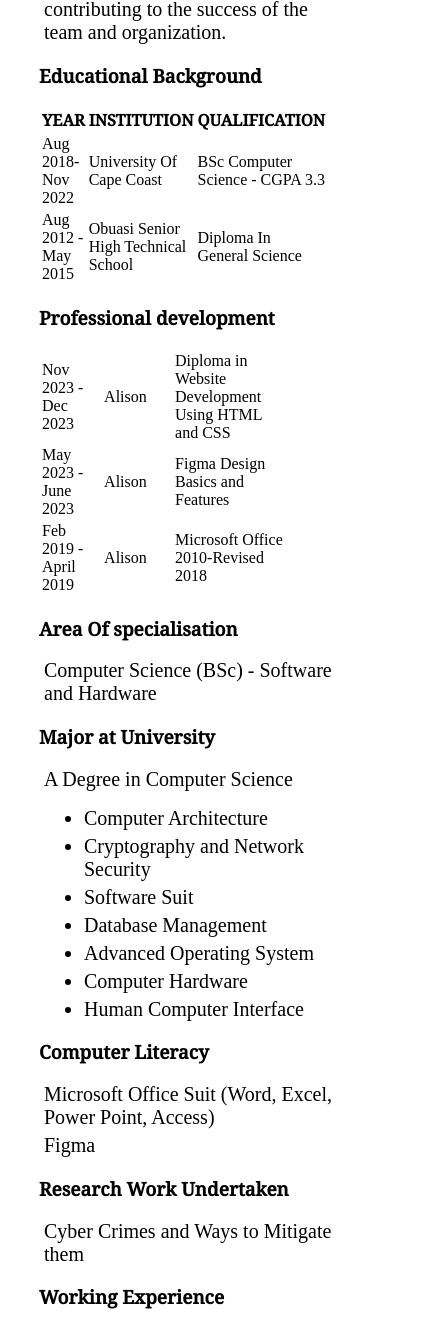
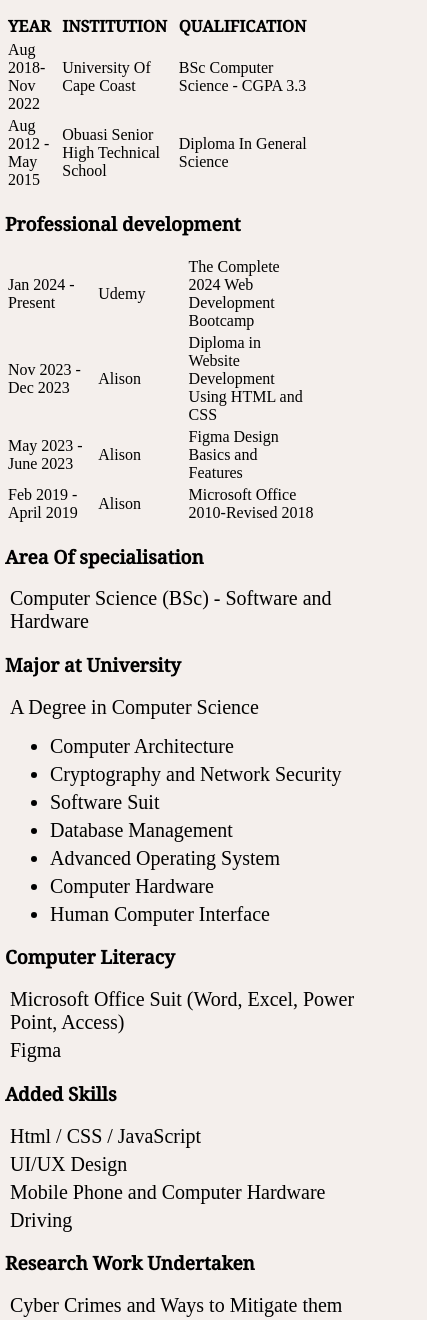
Before and after one commit to WAIOKYERE/My-CV, a plain HTML site: page index.html in a window 390 px wide. Shown: the part 674-1994 px from the top of the page, 427 px wide, since content can reach past the window. Drawn offline with Linux system fonts and the light colour scheme.

Commit message:
Add files via upload

```diff
--- a/index.html
+++ b/index.html
@@ -85,6 +85,11 @@
             <h3>Professional development</h3>
             <table>
                 <tr>
+                    <td>Jan 2024 - Present</td>
+                    <td>Udemy</td>
+                    <td>The Complete 2024 Web Development Bootcamp</td>
+                </tr>
+                <tr>
                     <td>Nov 2023 -Dec 2023</td>
                     <td>Alison</td>
                     <td>Diploma in Website Development Using HTML and CSS</td>
@@ -125,6 +130,13 @@
             <h3>Computer Literacy</h3>
             <p>Microsoft Office Suit (Word, Excel, Power Point, Access) </p>
             <p>Figma</p>
+        </div>
+        <div class="skills">
+            <h3>Added Skills</h3>
+            <p>Html / CSS / JavaScript </p>
+             <p>UI/UX Design</p>
+             <p> Mobile Phone and Computer Hardware</p>
+             <p>	Driving</p>
         </div>
 
         <div class="research">
@@ -236,8 +248,6 @@
             <li>Communicated effectively with customers and other technicians to understand their needs and explain the repairs </li>
             <li>Identified and fixed issues with computer hardware components, such as screens, keyboards, batteries, etc.</li>
             <li>Restored files that have been accidentally deleted or damaged using data recovery software</li>
-            <li>Troubleshot problems methodically and carefully to find the root cause and the solution</li>
-            <li>Communicated effectively with customers and other technicians to understand their needs and explain the repairs</li>
             <li>Set up and configured networks and devices, such as routers, switches, modems, etc.</li>
             <li>Used and troubleshooted different operating systems, such as Windows, Mac OS, and Linux</li>
             <li>Built an online website to advertise and sell products and services</li>
--- a/resume.css
+++ b/resume.css
@@ -54,3 +54,18 @@ td{
     margin: 4px;
     font-size: 1rem;
 }
+
+@media(min-width:319px) and (max-width: 480px){
+    body{
+      background-color: rgb(244, 239, 236);
+      width: 100%;
+      margin: 5px;
+    }
+
+
+.references{
+    flex-direction: column;
+    justify-content: space-between;
+    gap: 20px;
+}
+  }
```
